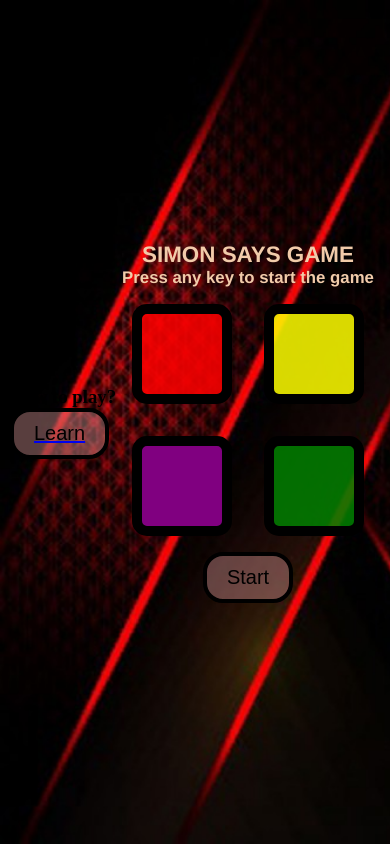
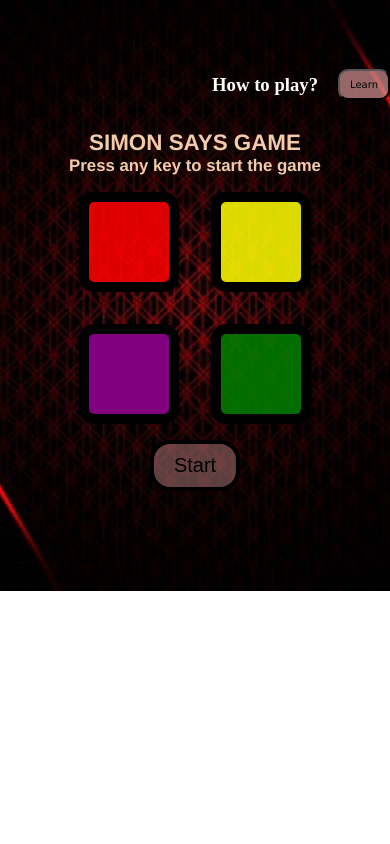
Before and after one commit to Adityab1179/Simon-Says, a plain HTML site: page index.html in a window 390 px wide. Drawn offline with Linux system fonts and the light colour scheme.

Commit message:
Update style.css

```diff
--- a/style.css
+++ b/style.css
@@ -7,11 +7,29 @@
 .main {
     background-size: cover;
     background-image: url(dark_red_black_background_design_hd_red_and_black_aesthetic-1280x720.jpg);
+    background-position: center;
     width: 100%;
     min-height: 100vh;
+    flex-direction: column;
     align-items: center;
     display: flex;
     justify-content: center;
+}
+.how-to-play{
+    gap: 20px;
+    display: flex;
+    justify-content: end;
+    align-items: center;
+    width: 100%;
+    color: white;
+}
+.videobtn{
+   font-family: 'Lucida Sans', 'Lucida Sans Regular', 'Lucida Grande', 'Lucida Sans Unicode', Geneva, Verdana, sans-serif;
+    padding: 10px 20px;
+    font-weight: 500;
+    border-radius: 10px;
+    font-size: 16px;
+    background-color: rgba(211, 147, 147, 0.706);
 }
 
 .container {
@@ -63,7 +81,7 @@
 .flash-green {
     background-color: rgb(255, 255, 255);
 }
-button{
+.start{
     display: none;
     padding: 10px 20px;
     font-size: 20px;
@@ -86,6 +104,9 @@ button{
 }
 
 @media (max-width:600px) {
+    .main{
+        min-height: 80vh;
+    }
     .box {
         margin: 1rem;
         width: 130px;
@@ -97,7 +118,7 @@ button{
     }
 }
 
-@media (max-width:400px) {
+@media (max-width:420px) {
     .box {
         margin: 1rem;
         width: 100px;
@@ -107,7 +128,14 @@ button{
     .container {
         font-size: .7rem;
     }
-button{
+.start{
     display: block;
 }
+.main{
+    min-height: 70vh;
 }
+.videobtn{
+    font-size: 10px;
+    padding: 8px 10px;
+}
+}
```
